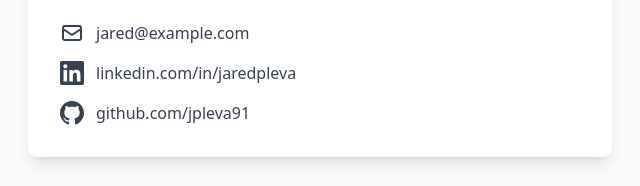
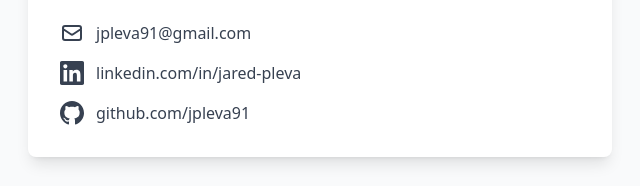
Before and after one commit to jpleva91/jp-portfolio, a website built with Vite: page index.html in a window 1280 px wide. Shown: the part 5093-5279 px from the top of the page, 636-1276 px from the left. Built offline with nearby package versions, Linux system fonts and the light colour scheme.

Commit message:
Fix contact information - correct email and LinkedIn URL

```diff
--- a/index.html
+++ b/index.html
@@ -379,18 +379,18 @@
             </p>
 
             <div class="space-y-4">
-              <a href="mailto:jared@example.com" class="flex items-center gap-3 text-gray-700 hover:text-primary-600 transition-colors">
+              <a href="mailto:jpleva91@gmail.com" class="flex items-center gap-3 text-gray-700 hover:text-primary-600 transition-colors">
                 <svg class="w-6 h-6" fill="none" stroke="currentColor" viewBox="0 0 24 24">
                   <path stroke-linecap="round" stroke-linejoin="round" stroke-width="2" d="M3 8l7.89 5.26a2 2 0 002.22 0L21 8M5 19h14a2 2 0 002-2V7a2 2 0 00-2-2H5a2 2 0 00-2 2v10a2 2 0 002 2z"></path>
                 </svg>
-                jared@example.com
+                jpleva91@gmail.com
               </a>
 
-              <a href="https://linkedin.com/in/jaredpleva" target="_blank" class="flex items-center gap-3 text-gray-700 hover:text-primary-600 transition-colors">
+              <a href="https://www.linkedin.com/in/jared-pleva" target="_blank" class="flex items-center gap-3 text-gray-700 hover:text-primary-600 transition-colors">
                 <svg class="w-6 h-6" fill="currentColor" viewBox="0 0 24 24">
                   <path d="M20.447 20.452h-3.554v-5.569c0-1.328-.027-3.037-1.852-3.037-1.853 0-2.136 1.445-2.136 2.939v5.667H9.351V9h3.414v1.561h.046c.477-.9 1.637-1.85 3.37-1.85 3.601 0 4.267 2.37 4.267 5.455v6.286zM5.337 7.433c-1.144 0-2.063-.926-2.063-2.065 0-1.138.92-2.063 2.063-2.063 1.14 0 2.064.925 2.064 2.063 0 1.139-.925 2.065-2.064 2.065zm1.782 13.019H3.555V9h3.564v11.452zM22.225 0H1.771C.792 0 0 .774 0 1.729v20.542C0 23.227.792 24 1.771 24h20.451C23.2 24 24 23.227 24 22.271V1.729C24 .774 23.2 0 22.222 0h.003z"/>
                 </svg>
-                linkedin.com/in/jaredpleva
+                linkedin.com/in/jared-pleva
               </a>
 
               <a href="https://github.com/jpleva91" target="_blank" class="flex items-center gap-3 text-gray-700 hover:text-primary-600 transition-colors">
@@ -408,7 +408,7 @@
             <p class="text-gray-700 mb-6">
               Prefer to chat? Book a 30-minute call at your convenience.
             </p>
-            <a href="#" class="btn-primary inline-flex hover-lift">
+            <a href="https://calendly.com/jpleva91" target="_blank" class="btn-primary inline-flex hover-lift">
               <svg class="w-5 h-5 mr-2" fill="none" stroke="currentColor" viewBox="0 0 24 24">
                 <path stroke-linecap="round" stroke-linejoin="round" stroke-width="2" d="M8 7V3m8 4V3m-9 8h10M5 21h14a2 2 0 002-2V7a2 2 0 00-2-2H5a2 2 0 00-2 2v12a2 2 0 002 2z"></path>
               </svg>
```
